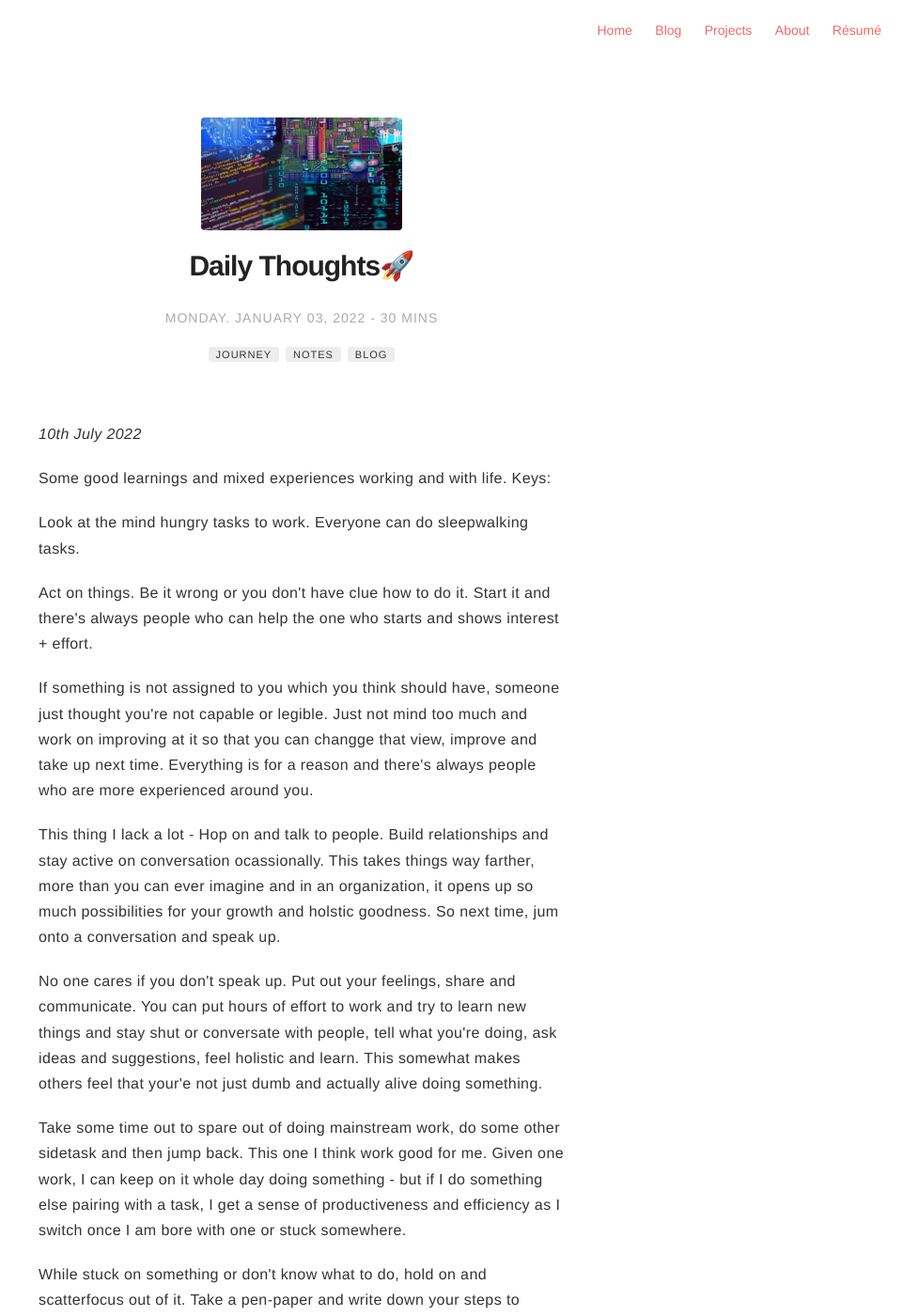
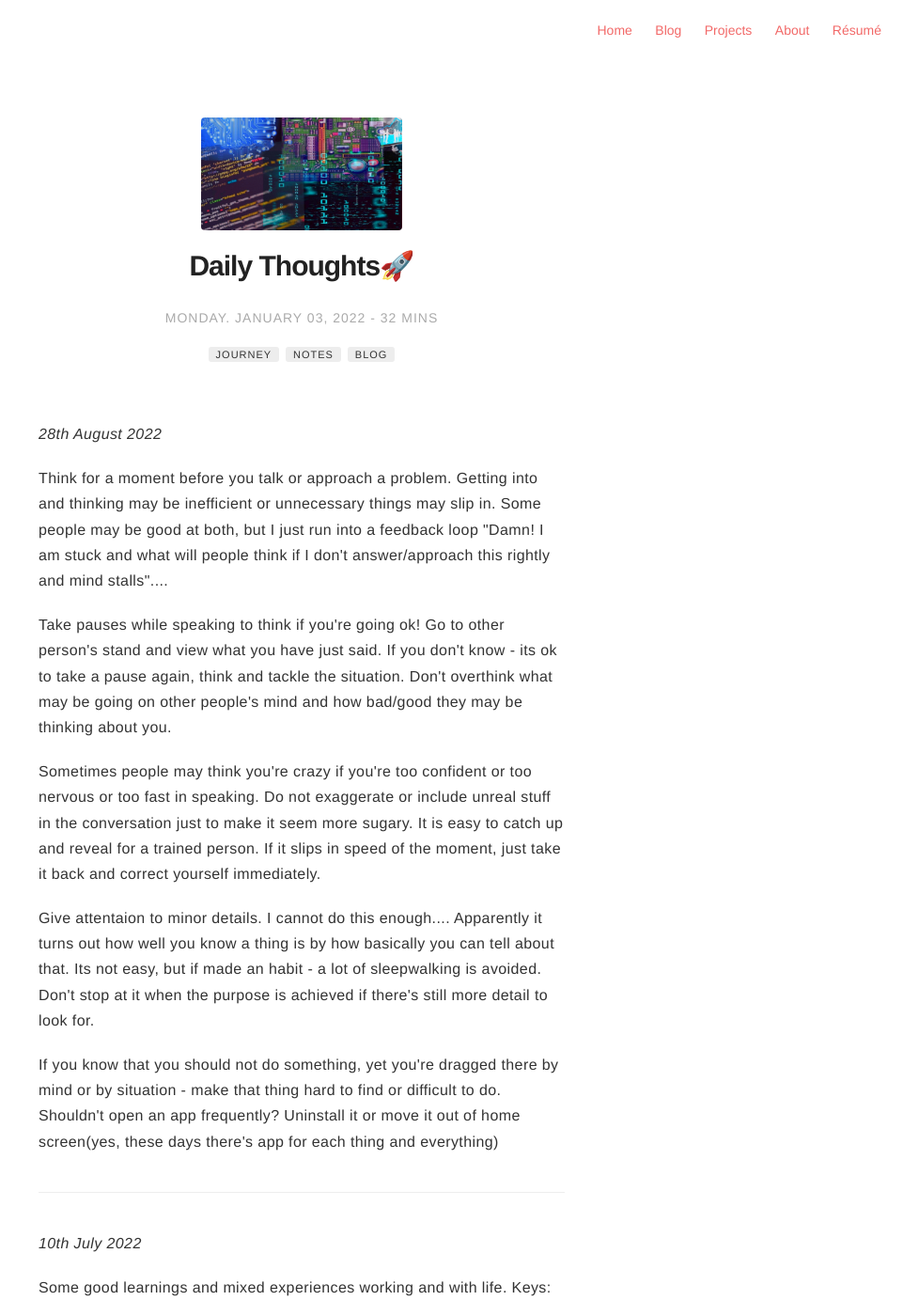
Before and after one commit to ngu25/ngu25.github.io, a Jekyll site: the page built from _posts/2022-01-03-my-daily-journey-blog3.markdown, in a window 1280 px wide and 1400 px high. Shown: the whole window at 94% size, without its empty margins (319-1280 px from the left). Built offline with Jekyll 4.4.1, drawn with Linux system fonts in a browser that asks for light colours; comment, search, counter and statistics services are not loaded.

Commit message:
Update 2022-01-03-my-daily-journey-blog3.markdown

```diff
--- a/_posts/2022-01-03-my-daily-journey-blog3.markdown
+++ b/_posts/2022-01-03-my-daily-journey-blog3.markdown
@@ -11,6 +11,19 @@ tag:
 category: blog
 author: navadeepganeshu
 description: Simply to self document and learn from experience. Closed space until you're really curious :)
+
+---
+<p><i>28th August 2022</i></p>
+
+<p>Think for a moment before you talk or approach a problem. Getting into and thinking may be inefficient or unnecessary things may slip in. Some people may be good at both, but I just run into a feedback loop "Damn! I am stuck and what will people think if I don't answer/approach this rightly and mind stalls"....</p>
+
+<p>Take pauses while speaking to think if you're going ok! Go to other person's stand and view what you have just said. If you don't know - its ok to take a pause again, think and tackle the situation. Don't overthink what may be going on other people's mind and how bad/good they may be thinking about you.</p>
+
+<p>Sometimes people may think you're crazy if you're too confident or too nervous or too fast in speaking. Do not exaggerate or include unreal stuff in the conversation just to make it seem more sugary. It is easy to catch up and reveal for a trained person. If it slips in speed of the moment, just take it back and correct yourself immediately.</p>
+
+<p>Give attentaion to minor details. I cannot do this enough.... Apparently it turns out how well you know a thing is by how basically you can tell about that. Its not easy, but if made an habit - a lot of sleepwalking is avoided. Don't stop at it when the purpose is achieved if there's still more detail to look for.</p>
+
+<p>If you know that you should not do something, yet you're dragged there by mind or by situation - make that thing hard to find or difficult to do. Shouldn't open an app frequently? Uninstall it or move it out of home screen(yes, these days there's app for each thing and everything)</p>
 
 ---
 <p><i>10th July 2022</i></p>
```
